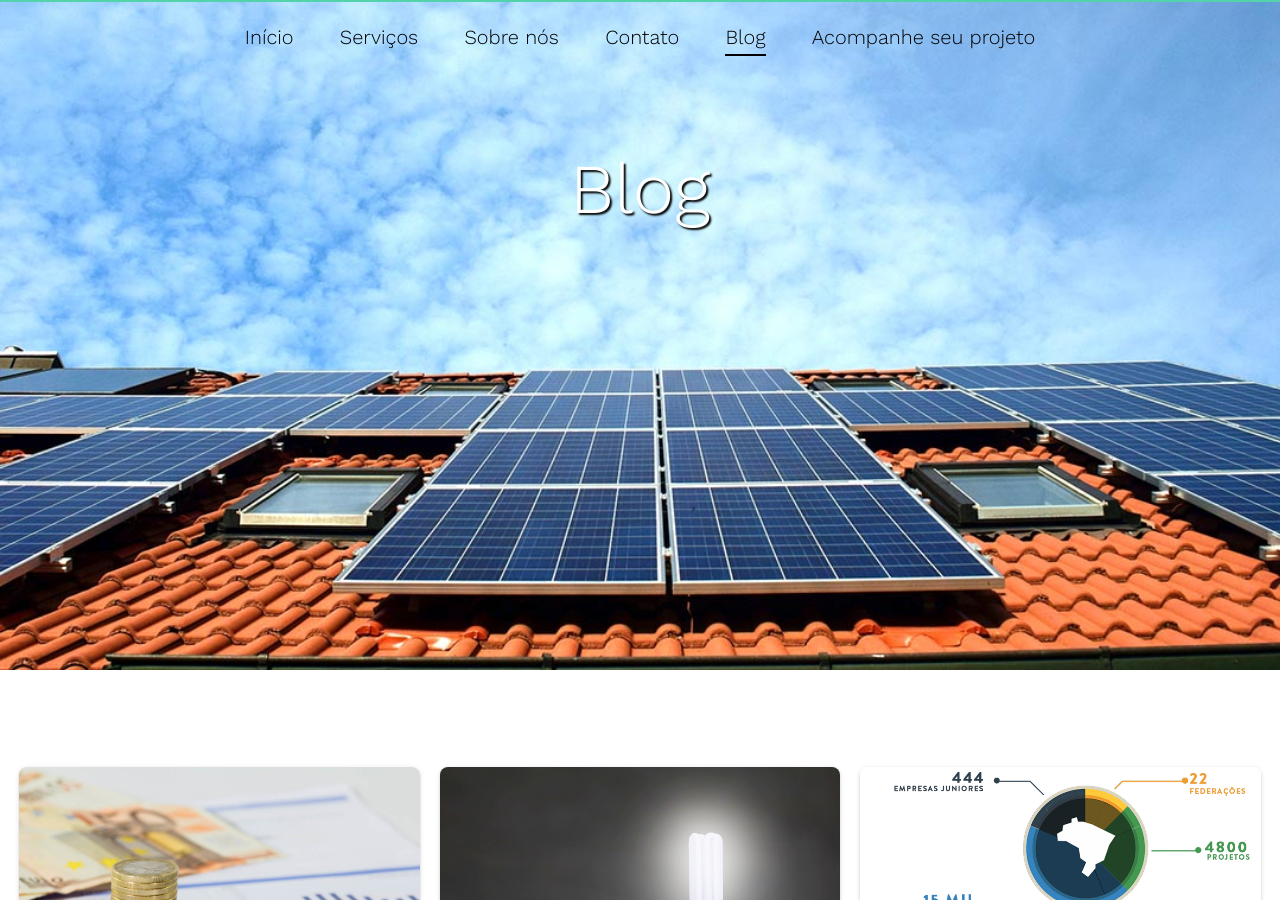
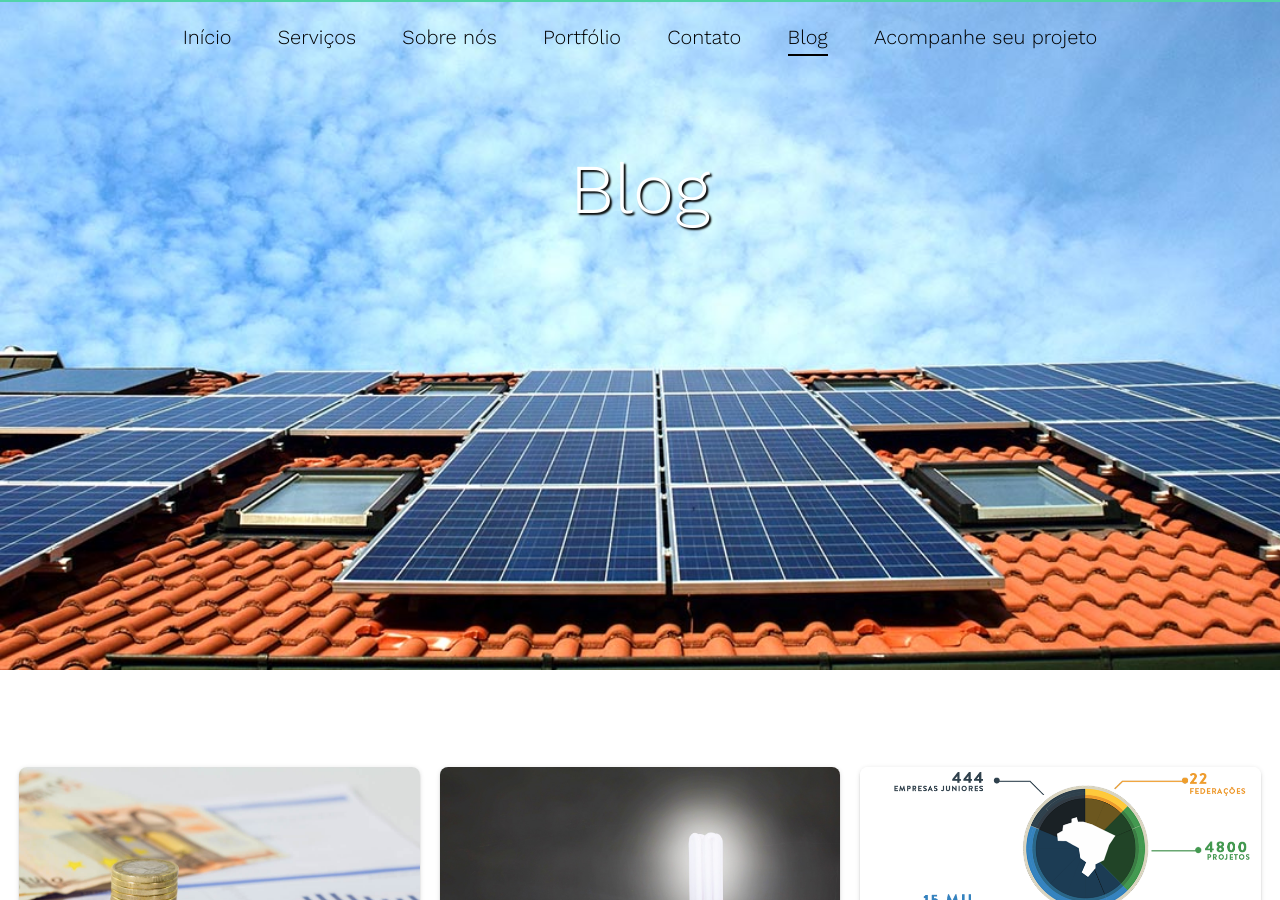
Before and after one commit to primariaenergia/blog, a Jekyll site: the page built from index.html, in a window 1280 px wide and 900 px high. Built offline with Jekyll 4.4.1, drawn with Linux system fonts in a browser that asks for light colours; some web fonts are replaced.

Commit message:
Update header.html

```diff
--- a/_includes/header.html
+++ b/_includes/header.html
@@ -6,6 +6,7 @@
           <li><a href="../index.html"><span>Início</span></a></li>
           <li><a href="../index.html#servicos"><span>Serviços</span></a></li>
           <li><a href="../index.html#sobrenos"><span>Sobre nós</span></a></li>
+          <li ><a href="../portfolio"><span>Portfólio</span></a></li>
           <li><a href="../contact.html"><span>Contato</span></a></li>
           <li class="fh5co-active"><a href="contact.html"><span>Blog</span></a></li>
           <li><a href="../ac"><span>Acompanhe seu projeto</span></a></li>
```
